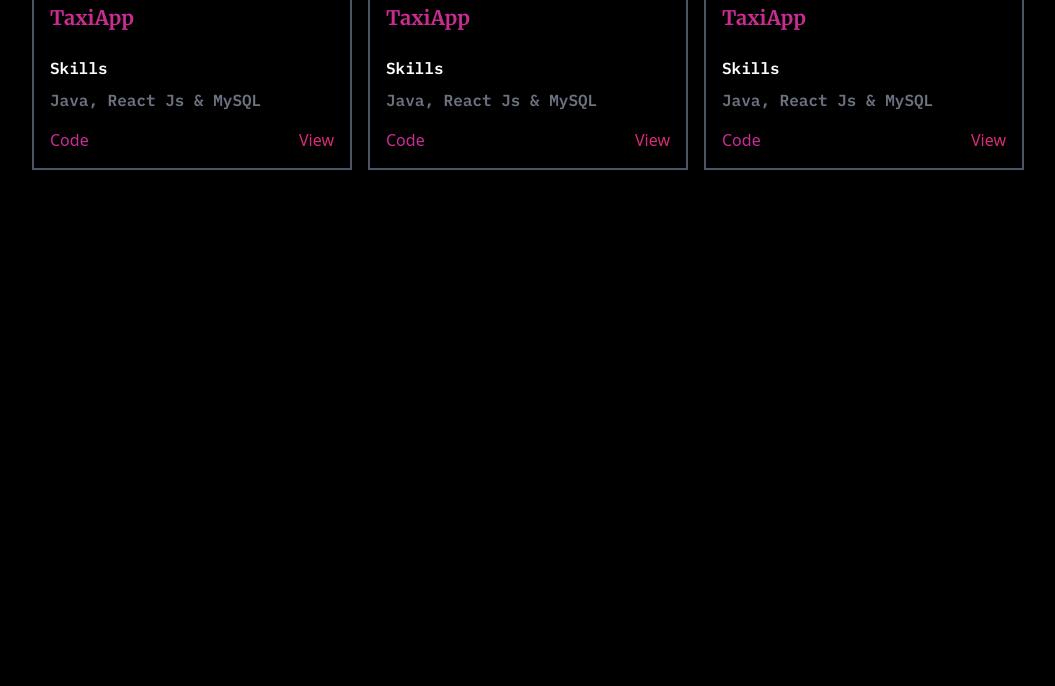
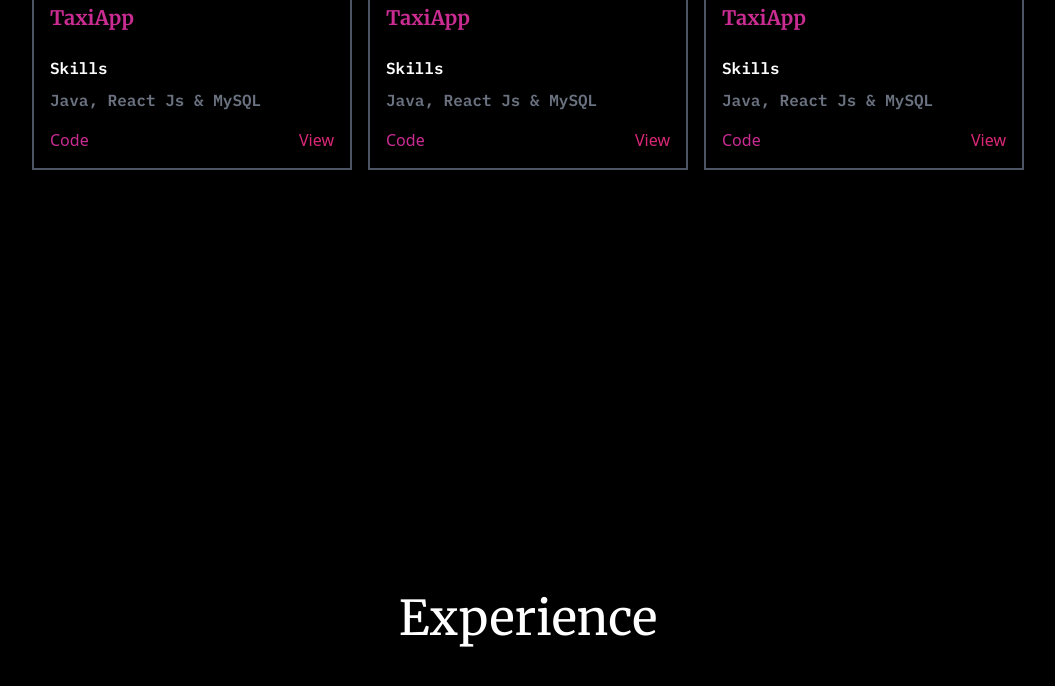
Before and after one commit to katlegoprince1998/personal_portfolio-v1.0.1, a React (Create React App) app: page / in a window 1280 px wide. Shown: the part 2792-3478 px from the top of the page, without its empty margins (112-1167 px from the left). Before the commit the page ends 3290 px from the top, so only its background shows below. Built offline with nearby package versions, Linux system fonts and the light colour scheme.

Commit message:
Packages and Experience Component

```diff
--- a/package.json
+++ b/package.json
@@ -11,6 +11,7 @@
     "react-icons": "^4.10.1",
     "react-scripts": "5.0.1",
     "react-scroll": "^1.8.9",
+    "react-vertical-timeline-component": "^3.6.0",
     "web-vitals": "^2.1.4"
   },
   "scripts": {
--- a/src/App.js
+++ b/src/App.js
@@ -5,6 +5,7 @@ import Social from "./Components/Socials";
 import AboutMe from "./Components/About";
 import Skill from "./Components/Skills";
 import Project from "./Components/Projects";
+import Exp from "./Components/Experience";
 function App() {
   return (
     <div>
@@ -13,7 +14,7 @@ function App() {
        <AboutMe />
        <Skill />
        <Project />
-
+       <Exp />
 
        <Social />
     </div>
--- /dev/null
+++ b/src/Components/Experience.jsx
@@ -0,0 +1,13 @@
+import React from 'react'
+
+const Experience = () => {
+  return (
+    <div id="Experience" className='h-screen'>
+      <div className='text-white pt-24 w-full'>
+        <h1 className='text-white text-3xl font-myname  flex justify-center items-center mb-4 md:text-5xl'>Experience</h1>
+      </div>
+    </div>
+  )
+}
+
+export default Experience
```
Also changed, not shown: 1 other file (tests, documents, lock files or other folders).
